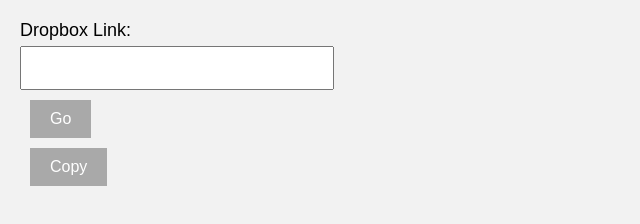
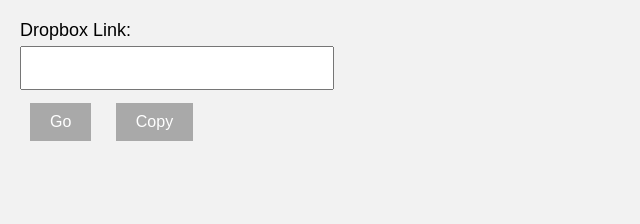
Before and after one commit to Sal7one/DropboxURLToDirectLink, a browser extension: page index.html in a window 1280 px wide. Shown: the whole page, without its empty margins (0-640 px from the left). Drawn offline with Linux system fonts and the light colour scheme.

Commit message:
css update

```diff
--- a/index.html
+++ b/index.html
@@ -11,9 +11,10 @@
     <label for="originalLink">Dropbox Link:</label>
     <input type="text" id="originalLink">
 
-    <button id="goBtn" class="btn" disabled> Go </button>
-
-    <button id="copyBtn" class="btn" disabled> Copy</button>
+    <div class="buttons">
+        <button id="goBtn" class="btn" disabled> Go </button>
+        <button id="copyBtn" class="btn" disabled> Copy</button>
+    </div>
 
     <h3 id="newLinkText">New Link</h3>
     <a id="transformedLink" target="_blank"></a>
--- a/styles.css
+++ b/styles.css
@@ -23,8 +23,12 @@ body {
     padding: 5px;
   }
 
+  .buttons {
+    margin-top: 3px;
+    margin-bottom: 3px;
+  }
   button.btn {
-    display: block;
+    display: inline-block;
     padding: 10px 20px;
     font-size: 16px;
     background-color: #0077b6;
```
